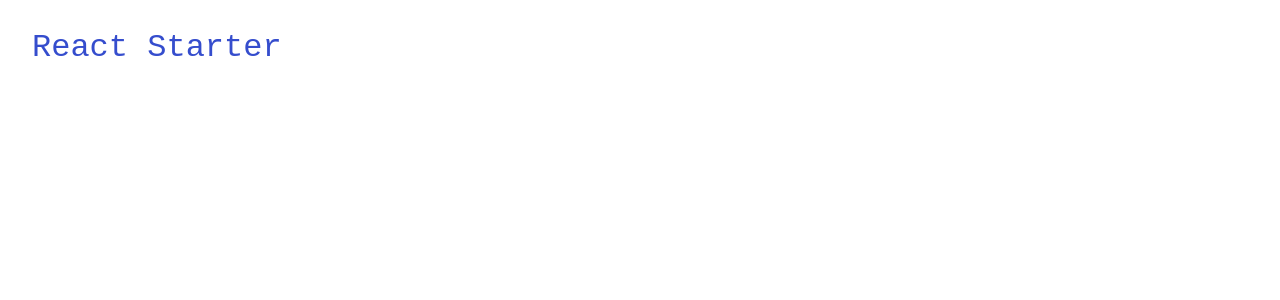
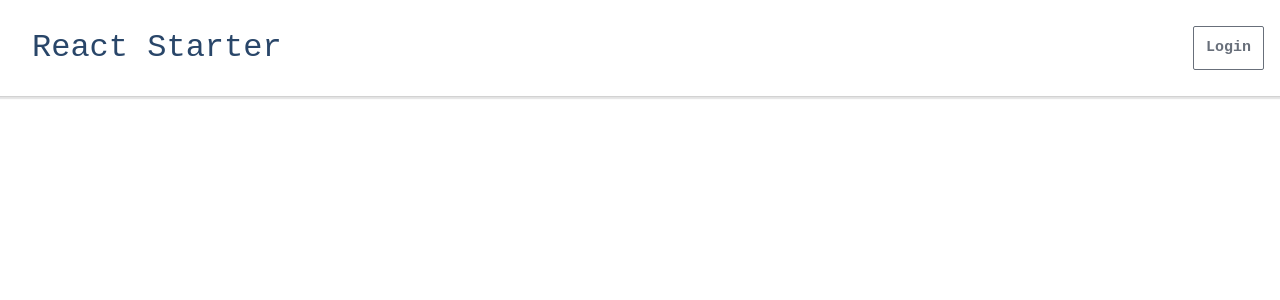
Before and after one commit to jpantalena/react-starter, a React app: page / in a window 1280 px wide. Shown: the top 300 px of the page. Built offline with nearby package versions, Linux system fonts and the light colour scheme.

Commit message:
add navbar and authbtn

```diff
--- a/src/component/App.js
+++ b/src/component/App.js
@@ -1,7 +1,8 @@
 import React from "react";
+import Navbar from "./Navbar";
 
 const App = () => {
-  return <h1>React Starter</h1>
+  return <Navbar/>
 };
 
 export default App;
--- /dev/null
+++ b/src/component/AuthBtn.js
@@ -0,0 +1,9 @@
+import React from "react";
+
+const AuthBtn = (props) => {
+  const {btnText} = props;
+
+  return <div className={"btn"}>{btnText}</div>
+};
+
+export default AuthBtn;
--- /dev/null
+++ b/src/component/Navbar.js
@@ -0,0 +1,13 @@
+import React from "react";
+import AuthBtn from "./AuthBtn";
+
+const Navbar = () => {
+  return <div className={"navbar"}>
+    <h1>React Starter</h1>
+    <div className={"padding-1"}>
+      <AuthBtn btnText={"Login"}/>
+    </div>
+  </div>
+};
+
+export default Navbar;
--- a/src/public/stylesheet/style.css
+++ b/src/public/stylesheet/style.css
@@ -1,5 +1,43 @@
 h1 {
-    color: #354dcd;
-    margin: 1em;
+    color: #294669;
+    padding: 1em;
     font-size: 2em;
 }
+
+.navbar {
+    display: flex;
+    justify-content: space-between;
+    align-items: center;
+    background: #fff;
+    box-shadow: 0 0 1px 1px rgba(20,23,28,.1), 0 3px 1px 0 rgba(20,23,28,.1);
+    position: relative;
+    z-index: 1010;
+}
+
+.btn {
+    display: inline-block;
+    margin-bottom: 0;
+    font-weight: 600;
+    text-align: center;
+    vertical-align: middle;
+    touch-action: manipulation;
+    cursor: pointer;
+    white-space: nowrap;
+    padding: 11px 12px;
+    font-size: 15px;
+    line-height: 1.35135;
+    border-radius: 2px;
+    color: #686f7a;
+    background-color: #fff;
+    border: 1px solid #686f7a;
+}
+
+.btn:hover {
+    color: #29303b;
+    background-color: #fff;
+    border-color: #29303b;
+}
+
+.padding-1 {
+    padding: 1em;
+}
```
